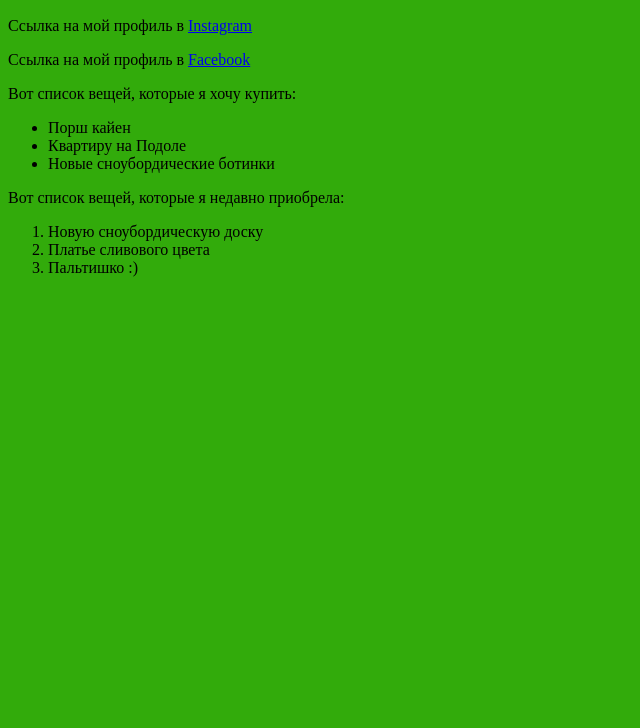
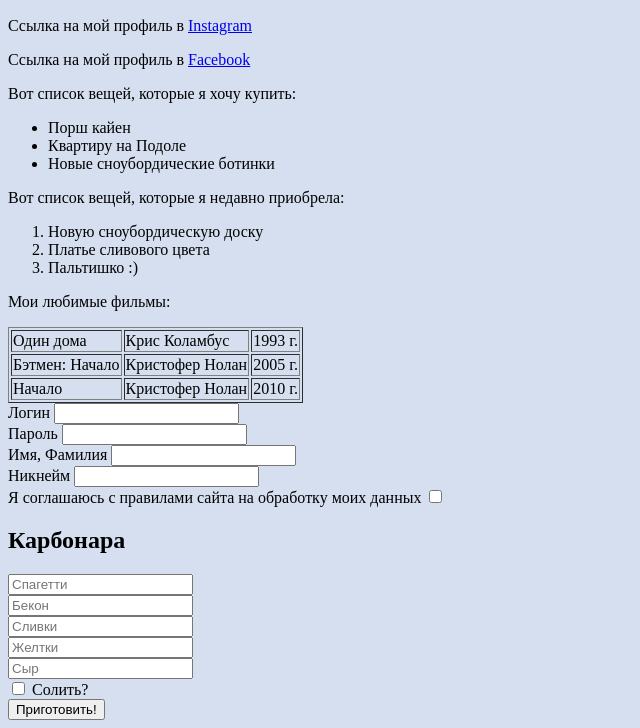
Before and after one commit to KateSmetankina/cource, a plain HTML site: page index.html in a window 1280 px wide. Shown: the part 545-1273 px from the top of the page, without its empty margins (0-640 px from the left). Before the commit the page ends 838 px from the top, so only its background shows below. Drawn offline with Linux system fonts and the light colour scheme.

Commit message:
its cook time

```diff
--- a/index.html
+++ b/index.html
@@ -30,5 +30,48 @@
 			<li>Платье сливового цвета</li>
 			<li>Пальтишко :)</li>
 		</ol>
+		<p>Мои любимые фильмы:</p>
+		<table border="1">
+			<tr>
+				<td>Один дома</td>
+				<td>Крис Коламбус</td>
+				<td>1993 г.</td>
+			</tr>
+			<tr>
+				<td>Бэтмен: Начало</td>
+				<td>Кристофер Нолан</td>
+				<td>2005 г.</td>
+			</tr>
+			<tr>
+				<td>Начало</td>
+				<td>Кристофер Нолан</td>
+				<td>2010 г.</td>
+			</tr>
+		</table>
+			<label>Логин</label>
+			<input type="text">
+			<br>
+			<label>Пароль</label>
+			<input type="password">
+			<br>
+			<label>Имя, Фамилия</label>
+			<input type="text">
+			<br>
+			<label>Никнейм</label>
+			<input type="text">
+			<br>
+			<label>Я соглашаюсь с правилами сайта на обработку моих данных</label>
+			<input type="checkbox">
+
+				<h2>Карбонара</h2>
+				<form submit="/cookcarbonara">
+					<input type="text" placeholder="Спагетти" name="spaghetti"><br>
+					<input type="text" placeholder="Бекон" name="bacon"><br>
+					<input type="text" placeholder="Сливки" name="sour"><br>
+					<input type="text" placeholder="Желтки" name="eggs"><br>
+					<input type="text" placeholder="Сыр" name="cheese"><br>
+					<input type="checkbox" name="lets cook"> <label>Солить?</label><br>
+					<button type="submit">Приготовить!</button>
+				</form>
    	</body>
 </html>
--- a/style.css
+++ b/style.css
@@ -1,3 +1,3 @@
 body {
-	background: #32ab0b;
+	background: #d5dfef;
 }
```
